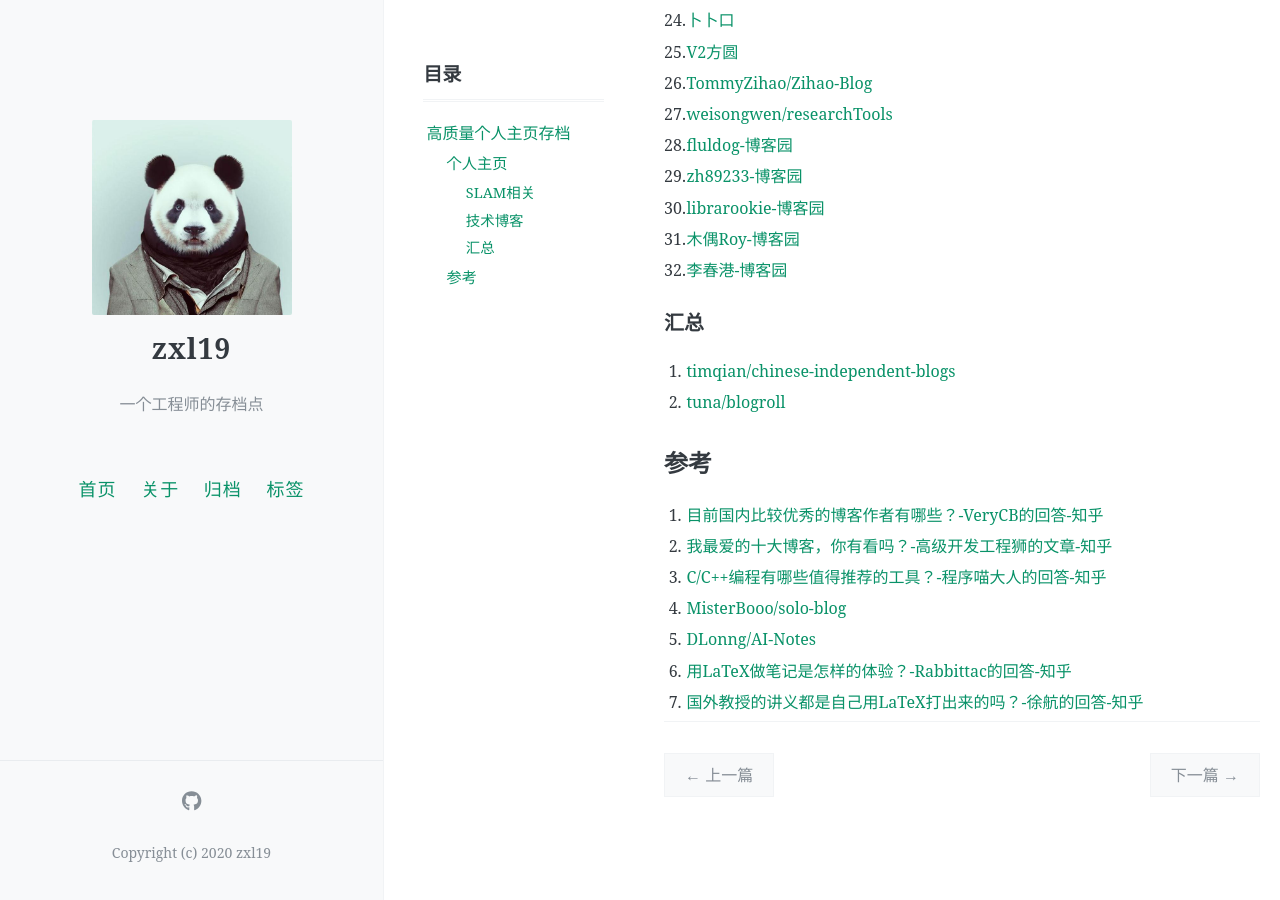
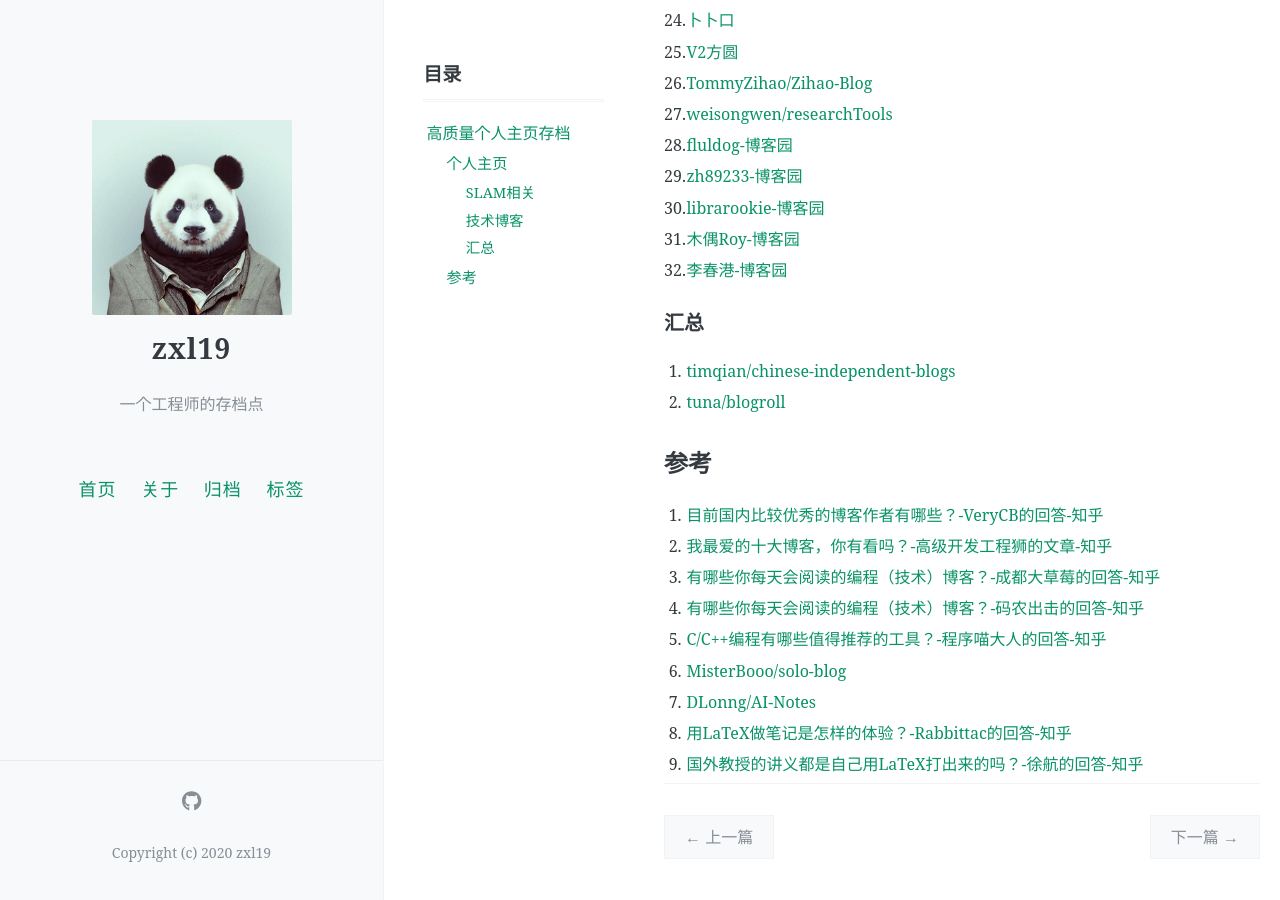
Before and after one commit to zxl19/zxl19.github.io, a Jekyll site: the page built from _posts/2022-09-20-personal-blog.md, in a window 1280 px wide and 900 px high, scrolled down 1446 px. Built offline with Jekyll 4.4.1, drawn with Linux system fonts in a browser that asks for light colours; comment, search, counter and statistics services are not loaded.

Commit message:
Update Posts

```diff
--- a/_posts/2022-09-20-personal-blog.md
+++ b/_posts/2022-09-20-personal-blog.md
@@ -73,8 +73,10 @@ pinned: false
 
 1. [目前国内比较优秀的博客作者有哪些？-VeryCB的回答-知乎](https://www.zhihu.com/question/19928148/answer/13378094)
 2. [我最爱的十大博客，你有看吗？-高级开发工程狮的文章-知乎](https://zhuanlan.zhihu.com/p/377302681)
-3. [C/C++编程有哪些值得推荐的工具？-程序喵大人的回答-知乎](https://www.zhihu.com/question/23357089/answer/1992218543)
-4. [MisterBooo/solo-blog](https://github.com/MisterBooo/solo-blog)
-5. [DLonng/AI-Notes](https://github.com/DLonng/AI-Notes)
-6. [用LaTeX做笔记是怎样的体验？-Rabbittac的回答-知乎](https://www.zhihu.com/question/362654946/answer/1896187222)
-7. [国外教授的讲义都是自己用LaTeX打出来的吗？-徐航的回答-知乎](https://www.zhihu.com/question/29227449/answer/1895477272)
+3. [有哪些你每天会阅读的编程（技术）博客？-成都大草莓的回答-知乎](https://www.zhihu.com/question/19882990/answer/2884438844)
+4. [有哪些你每天会阅读的编程（技术）博客？-码农出击的回答-知乎](https://www.zhihu.com/question/19882990/answer/2905343389)
+5. [C/C++编程有哪些值得推荐的工具？-程序喵大人的回答-知乎](https://www.zhihu.com/question/23357089/answer/1992218543)
+6. [MisterBooo/solo-blog](https://github.com/MisterBooo/solo-blog)
+7. [DLonng/AI-Notes](https://github.com/DLonng/AI-Notes)
+8. [用LaTeX做笔记是怎样的体验？-Rabbittac的回答-知乎](https://www.zhihu.com/question/362654946/answer/1896187222)
+9. [国外教授的讲义都是自己用LaTeX打出来的吗？-徐航的回答-知乎](https://www.zhihu.com/question/29227449/answer/1895477272)
```
Also changed, not shown: _posts/2023-01-03-cpp-math.md (+3 -3 lines).
